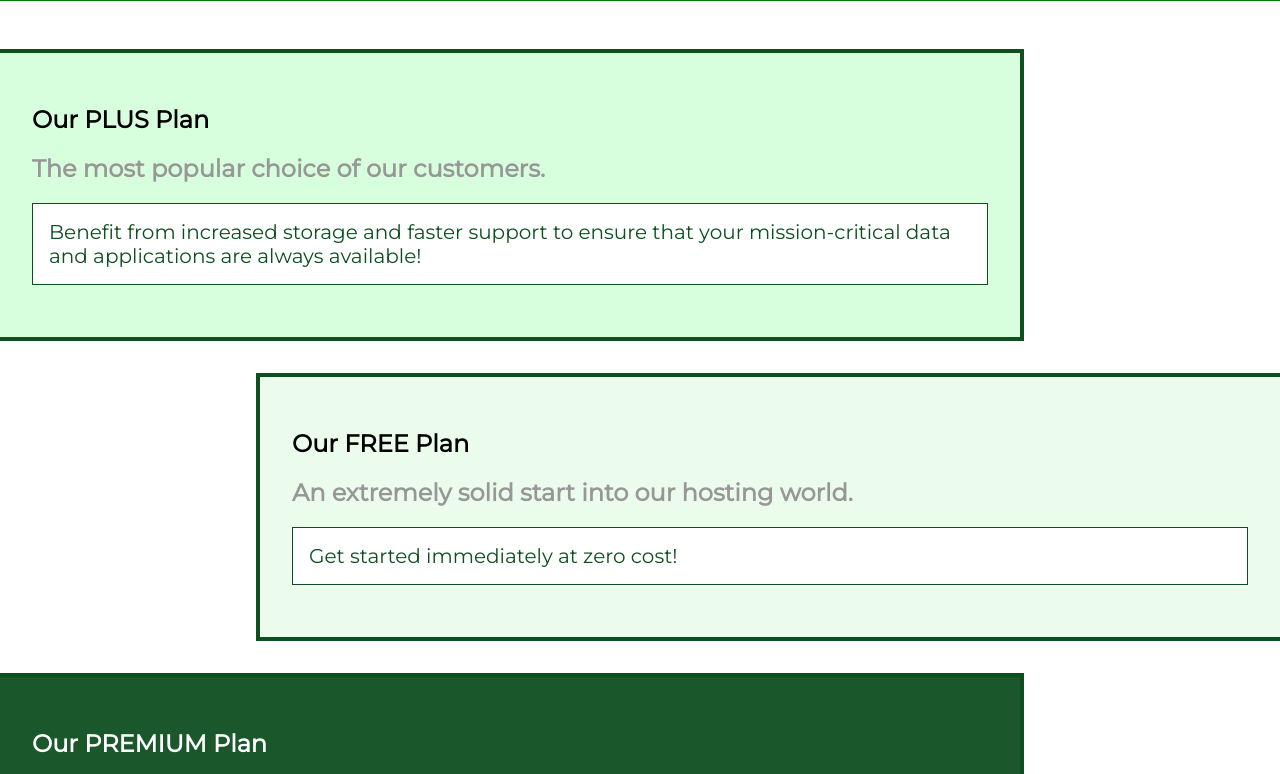
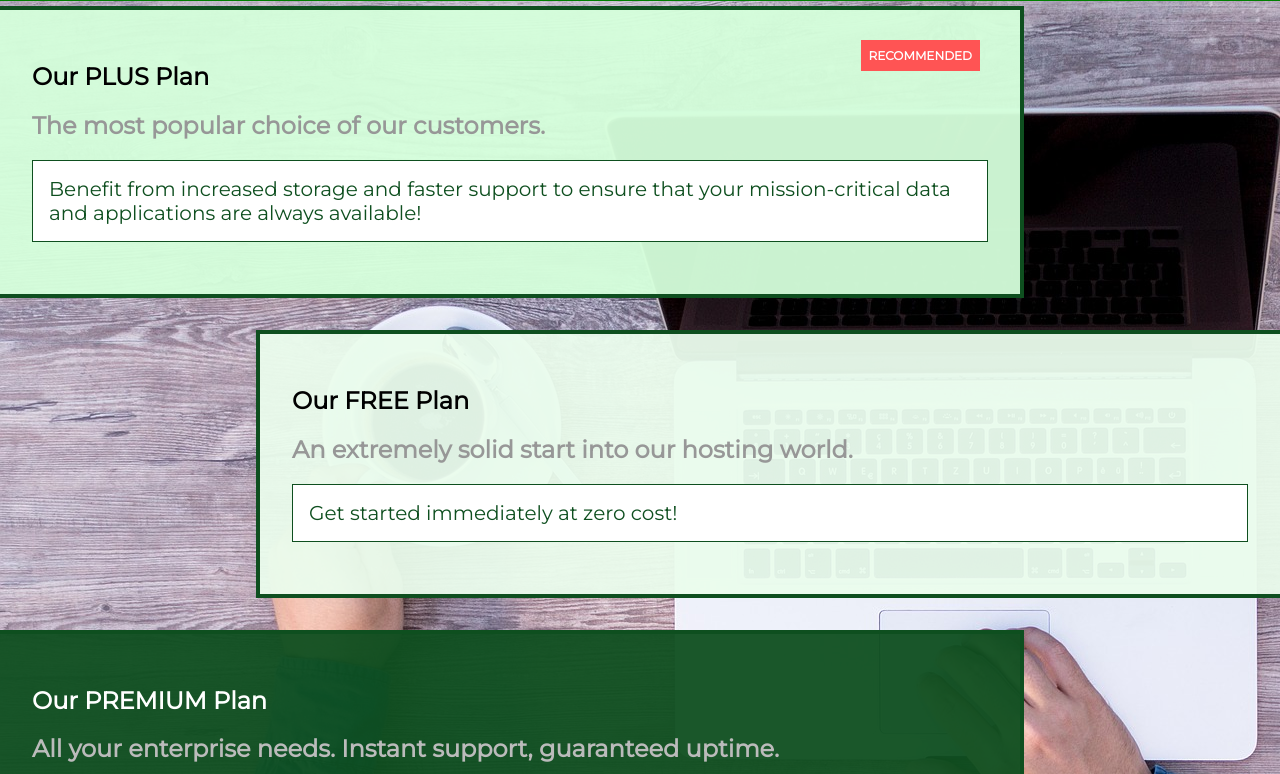
Before and after one commit to CastleArg/CSSJAM, a plain HTML site: page packages/index.html in a window 1280 px wide. Shown: the part 42-816 px from the top of the page. Drawn offline with Linux system fonts and the light colour scheme.

Commit message:
add background image and badge

```diff
--- a/packages.css
+++ b/packages.css
@@ -1,5 +1,13 @@
 main {
     padding-top: 32px;
+}
+
+.background {
+    background: url("./assets/plans-background.jpg");
+    width: 100%;
+    height: 100%;
+    position: fixed;
+    z-index: -1;
 }
 
 .package {
@@ -7,6 +15,7 @@ main {
     margin: 16px 0;
     border: 4px solid #0e4f1f;
     border-left: none;
+    position: relative;
 }
 
 .package a {
@@ -38,6 +47,17 @@ main {
     background: rgba(213,255,220,0.95);
 }
 
+.package__badge {
+    position: absolute;
+    top: 10px;
+    right: 20px;
+    margin: 20px;
+    font-size: 12px;
+    color: white;
+    background: #ff5454;
+    padding: 8px;
+}
+
 
 #free {
     background: rgba(234,252,237,0.95);
--- a/packages/index.html
+++ b/packages/index.html
@@ -33,10 +33,12 @@
         </nav>
     </header>
     <main>
+        <div class="background"></div>
         <section id="plus" class="package">
             <a href="#">
                 <h1 class="package__title">Our PLUS Plan</h1>
                 <h2 class="package__subtitle">The most popular choice of our customers.</h2>
+                <h2 class="package__badge">RECOMMENDED</h2>
                 <p class="package__info">Benefit from increased storage and faster support to ensure that your mission-critical data and applications
                     are always available!</p>
             </a>
--- a/shared.css
+++ b/shared.css
@@ -10,6 +10,7 @@
     background: green;
     padding: 8px 16px;
     width: 100%;
+    position: fixed;
   }
   .main-nav__items {
     margin: 0;
```
Also changed, not shown: assets/plans-background.jpg (added).
